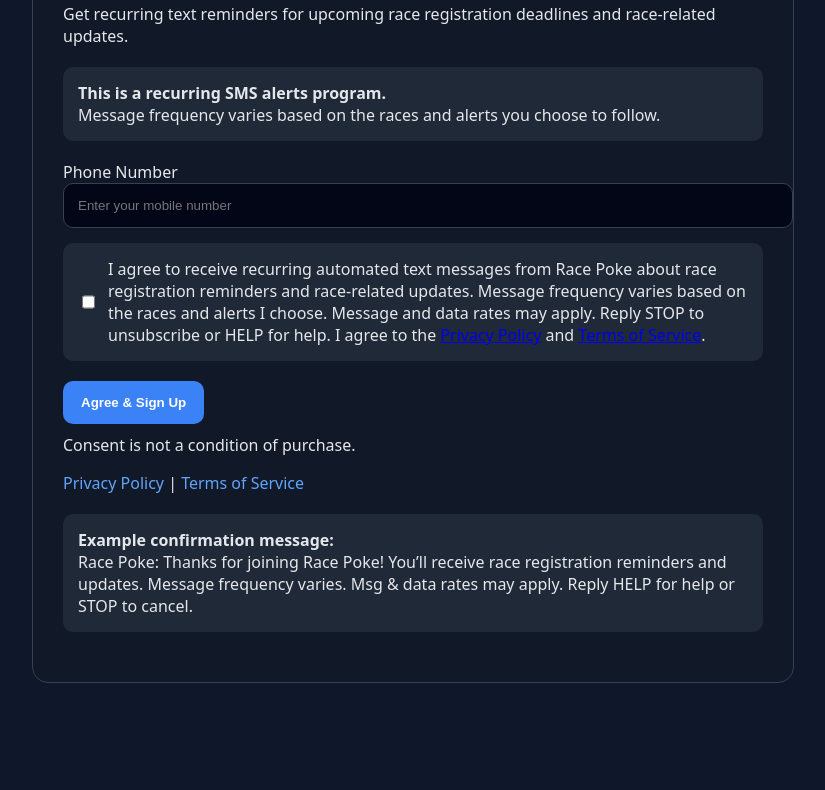
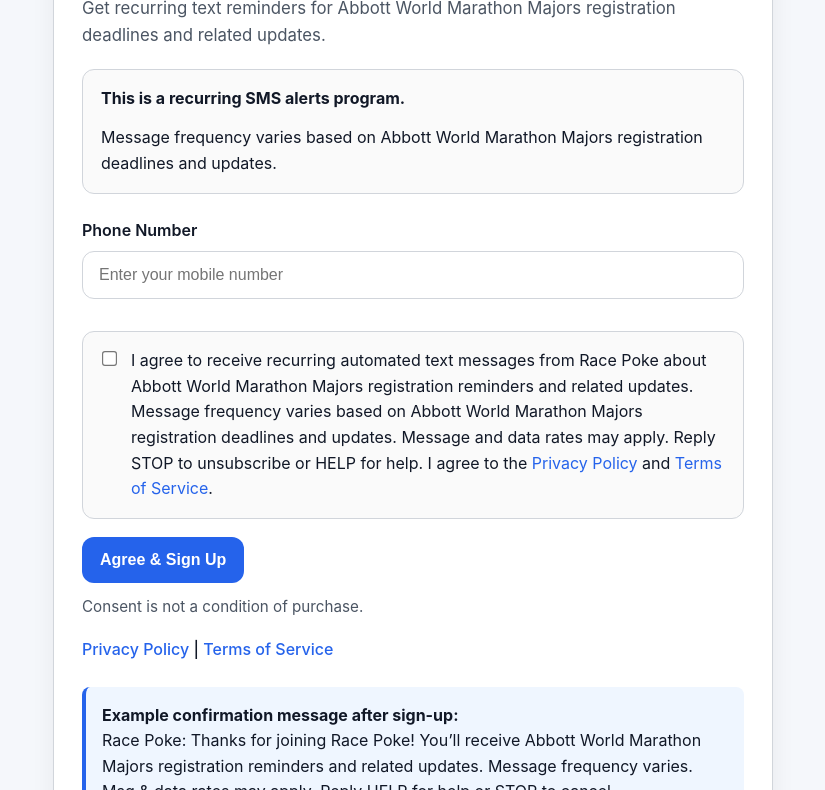
Before and after one commit to AndrewYinLi/privacy-policy, a plain HTML site: page index.html in a window 1280 px wide. Shown: the part 132-922 px from the top of the page, without its empty margins (227-1052 px from the left). Before the commit the page ends 855 px from the top, so only its background shows below. Drawn offline with Linux system fonts and the light colour scheme.

Commit message:
Enhance SMS signup form and styling

```diff
--- a/index.html
+++ b/index.html
@@ -4,173 +4,301 @@
   <meta charset="UTF-8" />
   <meta name="viewport" content="width=device-width, initial-scale=1.0" />
   <title>Race Poke SMS Updates</title>
+  <meta
+    name="description"
+    content="Sign up for Race Poke SMS updates about Abbott World Marathon Majors registration deadlines and related updates."
+  />
+  <style>
+    :root {
+      --bg: #f5f7fb;
+      --card: #ffffff;
+      --text: #111827;
+      --muted: #4b5563;
+      --border: #d1d5db;
+      --accent: #2563eb;
+      --accent-hover: #1d4ed8;
+      --success-bg: #ecfdf5;
+      --success-border: #a7f3d0;
+      --error-bg: #fef2f2;
+      --error-border: #fecaca;
+      --error-text: #b91c1c;
+    }
 
-  <style>
+    * { box-sizing: border-box; }
+
     body {
-      font-family: system-ui, -apple-system, sans-serif;
-      background: #0f172a;
-      color: #e5e7eb;
       margin: 0;
-      padding: 40px 20px;
+      font-family: Inter, ui-sans-serif, system-ui, -apple-system, BlinkMacSystemFont, "Segoe UI", sans-serif;
+      background: var(--bg);
+      color: var(--text);
+      line-height: 1.6;
     }
 
     .container {
-      max-width: 700px;
-      margin: 0 auto;
-      background: #111827;
-      padding: 30px;
+      max-width: 760px;
+      margin: 48px auto;
+      padding: 0 20px;
+    }
+
+    .card {
+      background: var(--card);
+      border: 1px solid var(--border);
       border-radius: 16px;
-      border: 1px solid #374151;
+      padding: 28px;
+      box-shadow: 0 8px 24px rgba(17, 24, 39, 0.06);
+    }
+
+    h1, h2 {
+      margin-top: 0;
+      line-height: 1.25;
     }
 
     h1 {
-      margin-top: 0;
+      font-size: 2rem;
+      margin-bottom: 10px;
     }
 
-    .box {
-      background: #1f2937;
-      padding: 15px;
-      border-radius: 10px;
-      margin: 20px 0;
+    p {
+      margin: 0 0 14px;
+    }
+
+    .lead {
+      font-size: 1.05rem;
+      color: var(--muted);
+    }
+
+    .program-box {
+      margin: 20px 0 24px;
+      padding: 16px 18px;
+      border: 1px solid var(--border);
+      border-radius: 12px;
+      background: #fafafa;
+    }
+
+    .program-box p:last-child {
+      margin-bottom: 0;
+    }
+
+    form {
+      margin-top: 8px;
+    }
+
+    .field-label {
+      display: block;
+      font-weight: 600;
+      margin-bottom: 8px;
     }
 
     input[type="tel"] {
       width: 100%;
-      padding: 14px;
-      border-radius: 10px;
-      border: 1px solid #374151;
-      background: #020617;
-      color: white;
-      margin-bottom: 15px;
+      border: 1px solid var(--border);
+      border-radius: 12px;
+      padding: 14px 16px;
+      font-size: 1rem;
+      margin-bottom: 16px;
+      background: #fff;
     }
 
-    .checkbox {
+    .checkbox-row {
       display: flex;
-      gap: 10px;
-      background: #1f2937;
-      padding: 15px;
-      border-radius: 10px;
+      align-items: flex-start;
+      gap: 12px;
+      margin: 16px 0;
+      padding: 16px;
+      border: 1px solid var(--border);
+      border-radius: 12px;
+      background: #fafafa;
+    }
+
+    .checkbox-row input[type="checkbox"] {
+      margin-top: 4px;
+      transform: scale(1.15);
+      flex: 0 0 auto;
+    }
+
+    .checkbox-row label {
+      margin: 0;
+      font-weight: 400;
+    }
+
+    .button-row {
+      margin-top: 18px;
     }
 
     button {
-      margin-top: 20px;
-      background: #3b82f6;
+      appearance: none;
       border: none;
+      border-radius: 12px;
+      background: var(--accent);
+      color: #fff;
+      font-size: 1rem;
+      font-weight: 600;
       padding: 14px 18px;
-      border-radius: 10px;
-      color: white;
-      font-weight: bold;
       cursor: pointer;
     }
 
     button:hover {
-      background: #2563eb;
+      background: var(--accent-hover);
+    }
+
+    .consent-note,
+    .small,
+    .muted {
+      color: var(--muted);
+    }
+
+    .consent-note {
+      margin-top: 12px;
+      font-size: 0.95rem;
     }
 
     .links {
-      margin-top: 15px;
+      margin-top: 18px;
+      font-weight: 500;
     }
 
-    .links a {
-      color: #60a5fa;
+    .links a,
+    a {
+      color: var(--accent);
       text-decoration: none;
     }
 
-    .success {
-      display: none;
-      margin-top: 20px;
-      background: #052e16;
-      padding: 15px;
-      border-radius: 10px;
+    .links a:hover,
+    a:hover {
+      text-decoration: underline;
     }
 
-    .error {
-      color: #f87171;
-      margin-top: 10px;
+    .example {
+      margin-top: 24px;
+      padding: 16px;
+      border-left: 4px solid var(--accent);
+      background: #eff6ff;
+      border-radius: 8px;
+    }
+
+    .message {
       display: none;
+      margin-top: 18px;
+      padding: 14px 16px;
+      border-radius: 12px;
+      font-size: 0.96rem;
+    }
+
+    .message.error {
+      background: var(--error-bg);
+      border: 1px solid var(--error-border);
+      color: var(--error-text);
+    }
+
+    .message.success {
+      background: var(--success-bg);
+      border: 1px solid var(--success-border);
+      color: #065f46;
+    }
+
+    @media (max-width: 640px) {
+      .container {
+        margin: 24px auto;
+      }
+
+      .card {
+        padding: 20px;
+      }
+
+      h1 {
+        font-size: 1.7rem;
+      }
     }
   </style>
 </head>
-
 <body>
-  <div class="container">
+  <main class="container">
+    <div class="card">
       <h1>Sign Up for Race Poke SMS Updates</h1>
-
-    <p>
-      Get recurring text reminders for upcoming race registration deadlines and race-related updates.
+      <p class="lead">
+        Get recurring text reminders for Abbott World Marathon Majors registration deadlines and related updates.
       </p>
 
-    <div class="box">
-      <strong>This is a recurring SMS alerts program.</strong><br />
-      Message frequency varies based on the races and alerts you choose to follow.
+      <div class="program-box">
+        <p><strong>This is a recurring SMS alerts program.</strong></p>
+        <p>Message frequency varies based on Abbott World Marathon Majors registration deadlines and updates.</p>
       </div>
 
-    <form id="form">
-      <label>Phone Number</label>
+      <form id="signup-form" novalidate>
+        <label class="field-label" for="phone">Phone Number</label>
         <input
           id="phone"
+          name="phone"
           type="tel"
+          inputmode="tel"
+          autocomplete="tel"
           placeholder="Enter your mobile number"
           required
         />
 
-      <div class="checkbox">
-        <input id="consent" type="checkbox" required />
-        <label for="consent">
-          I agree to receive recurring automated text messages from Race Poke about race registration reminders and race-related updates. Message frequency varies based on the races and alerts I choose. Message and data rates may apply. Reply STOP to unsubscribe or HELP for help. I agree to the <a href="/privacy-policy.html">Privacy Policy</a> and <a href="/terms.html">Terms of Service</a>.
+        <div class="checkbox-row">
+          <input id="sms-consent" name="sms-consent" type="checkbox" required />
+          <label for="sms-consent">
+            I agree to receive recurring automated text messages from Race Poke about Abbott World Marathon Majors registration reminders and related updates. Message frequency varies based on Abbott World Marathon Majors registration deadlines and updates. Message and data rates may apply. Reply STOP to unsubscribe or HELP for help. I agree to the <a href="/privacy-policy.html">Privacy Policy</a> and <a href="/terms.html">Terms of Service</a>.
           </label>
         </div>
 
-      <button type="submit">Agree & Sign Up</button>
+        <div class="button-row">
+          <button type="submit">Agree &amp; Sign Up</button>
+        </div>
 
-      <div class="error" id="error">
-        You must enter a valid phone number and agree to receive SMS messages.
+        <p class="consent-note">Consent is not a condition of purchase.</p>
+
+        <div id="error-message" class="message error">
+          Please enter a valid phone number and check the consent box before submitting.
+        </div>
+
+        <div id="success-message" class="message success">
+          Thanks for signing up for Race Poke SMS updates.
         </div>
       </form>
-
-    <div class="success" id="success">
-      Thanks for signing up for Race Poke SMS updates.
-    </div>
-
-    <p style="margin-top: 10px;">
-      Consent is not a condition of purchase.
-    </p>
 
       <div class="links">
         <a href="/privacy-policy.html">Privacy Policy</a> |
         <a href="/terms.html">Terms of Service</a>
       </div>
 
-    <div class="box" style="margin-top: 20px;">
-      <strong>Example confirmation message:</strong><br />
-      Race Poke: Thanks for joining Race Poke! You’ll receive race registration reminders and updates. Message frequency varies. Msg & data rates may apply. Reply HELP for help or STOP to cancel.
+      <div class="example">
+        <strong>Example confirmation message after sign-up:</strong><br />
+        Race Poke: Thanks for joining Race Poke! You’ll receive Abbott World Marathon Majors registration reminders and related updates. Message frequency varies. Msg &amp; data rates may apply. Reply HELP for help or STOP to cancel.
       </div>
     </div>
+  </main>
 
   <script>
-    const form = document.getElementById("form");
-    const success = document.getElementById("success");
-    const error = document.getElementById("error");
+    const form = document.getElementById("signup-form");
+    const phoneInput = document.getElementById("phone");
+    const consentCheckbox = document.getElementById("sms-consent");
+    const errorMessage = document.getElementById("error-message");
+    const successMessage = document.getElementById("success-message");
 
-    form.addEventListener("submit", function (e) {
-      e.preventDefault();
+    function isValidPhoneNumber(value) {
+      const digits = value.replace(/\D/g, "");
+      return digits.length >= 10;
+    }
 
-      const phone = document.getElementById("phone").value.trim();
-      const consent = document.getElementById("consent").checked;
+    form.addEventListener("submit", function (event) {
+      event.preventDefault();
 
-      // basic phone validation
-      const phoneValid = phone.length >= 10;
+      const phone = phoneInput.value.trim();
+      const isPhoneValid = isValidPhoneNumber(phone);
+      const isConsentChecked = consentCheckbox.checked;
 
-      if (!phoneValid || !consent) {
-        error.style.display = "block";
+      errorMessage.style.display = "none";
+      successMessage.style.display = "none";
+
+      if (!isPhoneValid || !isConsentChecked) {
+        errorMessage.style.display = "block";
         return;
       }
 
-      error.style.display = "none";
-
-      // simulate success (important for reviewer perception)
-      form.style.display = "none";
-      success.style.display = "block";
+      form.reset();
+      successMessage.style.display = "block";
     });
   </script>
 </body>
```
Lines whose indentation alone changed are shown as unchanged.
